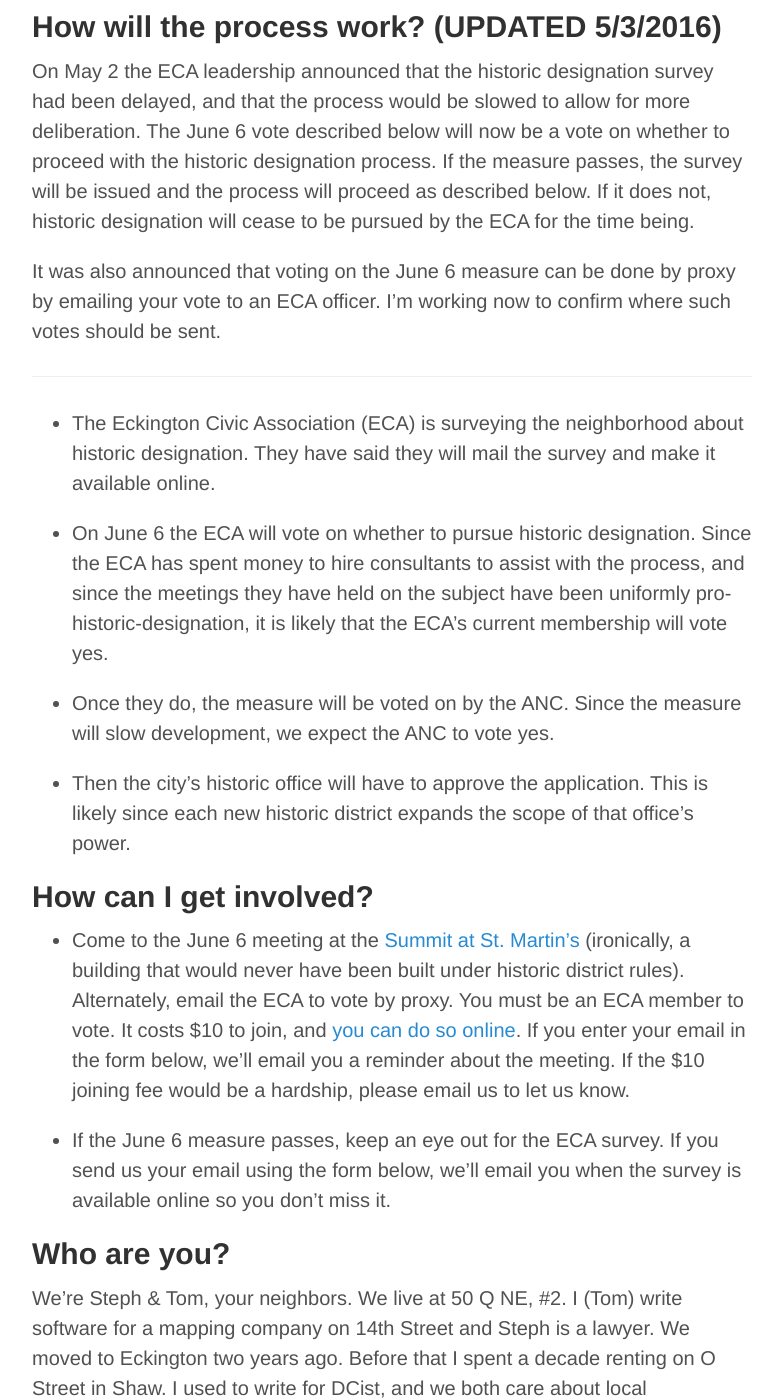
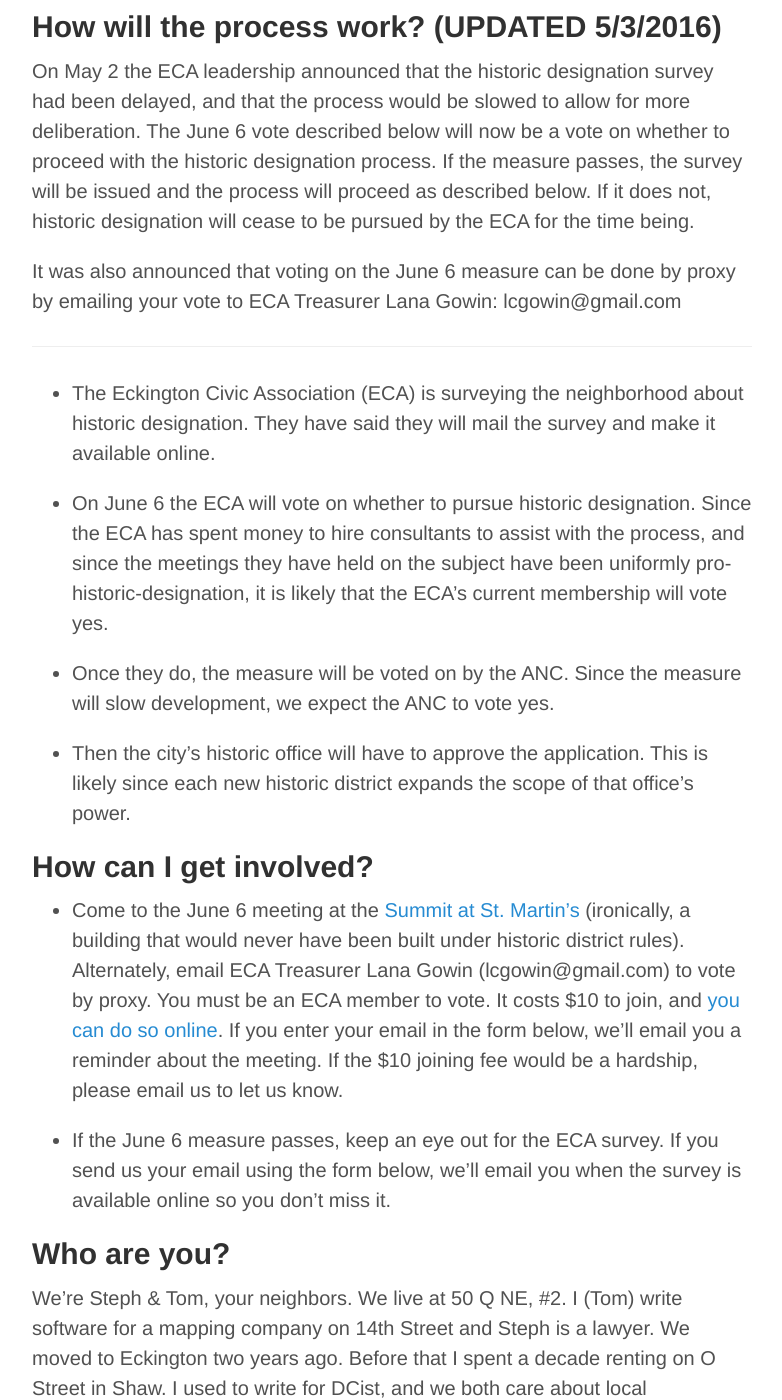
Before and after one commit to sbma44/sbma44.github.io, a Jekyll site: the page built from eckington/index.md, in a window 1280 px wide and 1400 px high, scrolled down 1665 px. Shown: the whole window, without its empty margins (248-1030 px from the left). Built offline with Jekyll 4.4.1, drawn with Linux system fonts in a browser that asks for light colours.

Commit message:
add proxy vote details

```diff
--- a/eckington/index.md
+++ b/eckington/index.md
@@ -42,7 +42,7 @@
 
 On May 2 the ECA leadership announced that the historic designation survey had been delayed, and that the process would be slowed to allow for more deliberation. The June 6 vote described below will now be a vote on whether to proceed with the historic designation process. If the measure passes, the survey will be issued and the process will proceed as described below. If it does not, historic designation will cease to be pursued by the ECA for the time being.
 
-It was also announced that voting on the June 6 measure can be done by proxy by emailing your vote to an ECA officer. I'm working now to confirm where such votes should be sent.
+It was also announced that voting on the June 6 measure can be done by proxy by emailing your vote to ECA Treasurer Lana Gowin: lcgowin@gmail.com
 
 ------
 
@@ -57,7 +57,7 @@
 
 ## How can I get involved?
 
-- Come to the June 6 meeting at the [Summit at St. Martin's](https://eckingtoncivicassociation.org/meetings-agendas/) (ironically, a building that would never have been built under historic district rules). Alternately, email the ECA to vote by proxy. You must be an ECA member to vote. It costs $10 to join, and [you can do so online](https://eckingtoncivicassociation.org/contact-us/). If you enter your email in the form below, we'll email you a reminder about the meeting. If the $10 joining fee would be a hardship, please email us to let us know.
+- Come to the June 6 meeting at the [Summit at St. Martin's](https://eckingtoncivicassociation.org/meetings-agendas/) (ironically, a building that would never have been built under historic district rules). Alternately, email ECA Treasurer Lana Gowin (lcgowin@gmail.com) to vote by proxy. You must be an ECA member to vote. It costs $10 to join, and [you can do so online](https://eckingtoncivicassociation.org/contact-us/). If you enter your email in the form below, we'll email you a reminder about the meeting. If the $10 joining fee would be a hardship, please email us to let us know.
 
 - If the June 6 measure passes, keep an eye out for the ECA survey. If you send us your email using the form below, we'll email you when the survey is available online so you don't miss it.
 
```
